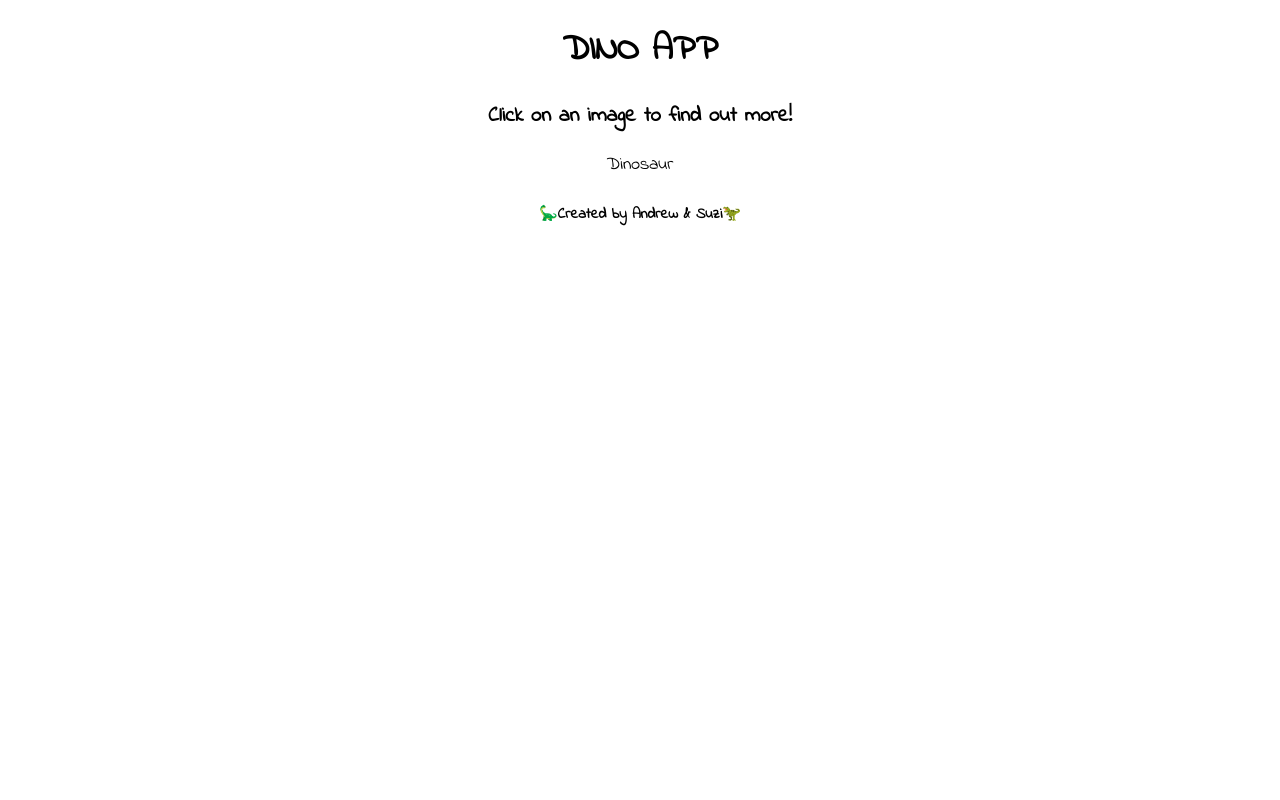
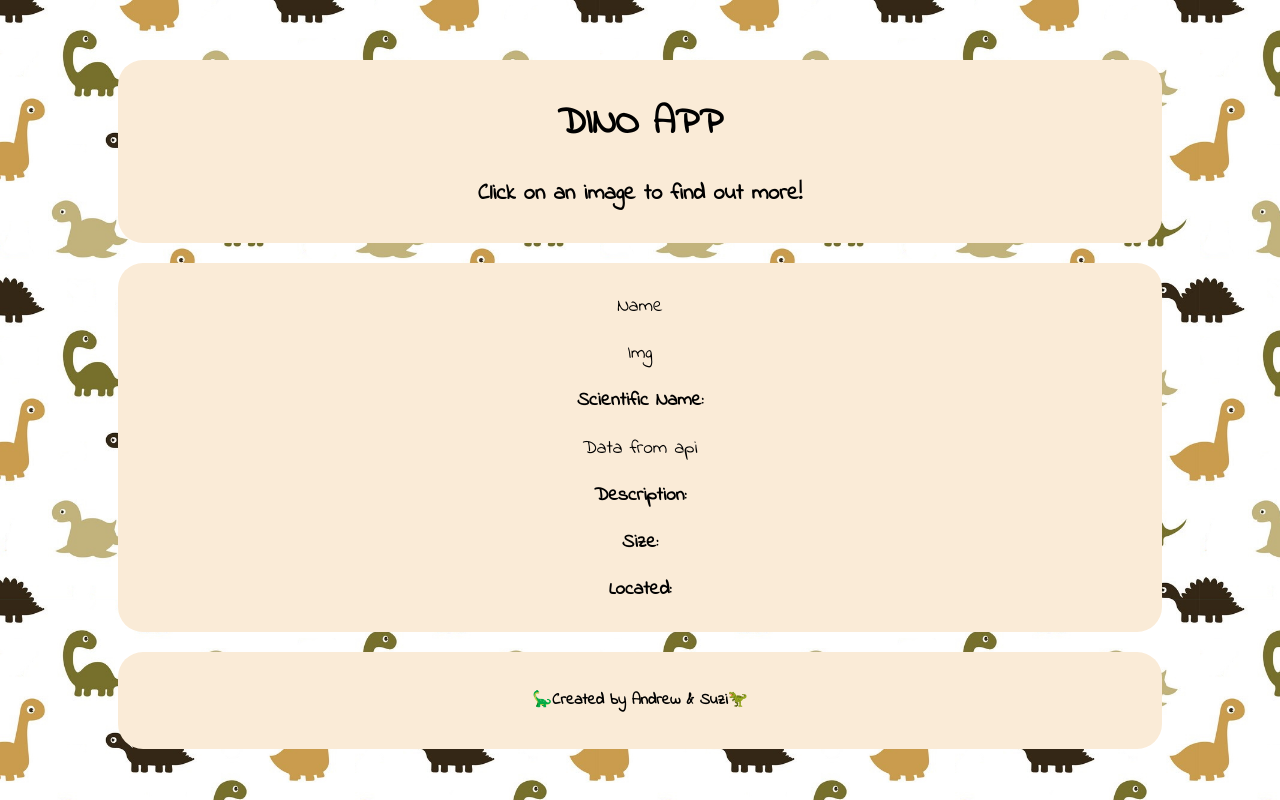
Before and after one commit to Suzi-Clark/bc13_w11d5_hackathon-front-end-andrewandsuzi, a React (Create React App) app in the folder dino-info/: page / in a window 1280 px wide. Built offline with nearby package versions, Linux system fonts and the light colour scheme; no server answers.

Commit message:
bit o css

```diff
--- a/dino-info/src/components/App.css
+++ b/dino-info/src/components/App.css
@@ -1,38 +1,21 @@
 .App {
-  text-align: center;
-}
-
-.App-logo {
-  height: 40vmin;
-  pointer-events: none;
-}
-
-@media (prefers-reduced-motion: no-preference) {
-  .App-logo {
-    animation: App-logo-spin infinite 20s linear;
-  }
-}
-
-.App-header {
-  background-color: #282c34;
-  min-height: 100vh;
+  height: 100%;
+  padding-top: 5vh;
   display: flex;
   flex-direction: column;
   align-items: center;
-  justify-content: center;
-  font-size: calc(10px + 2vmin);
-  color: white;
 }
 
-.App-link {
-  color: #61dafb;
+.container,
+.content {
+  margin-top: 20px;
+  text-align: center;
+  background-color: antiquewhite;
+  padding: 10px;
+  width: 80vw;
+  border-radius: 25px;
 }
 
-@keyframes App-logo-spin {
-  from {
-    transform: rotate(0deg);
-  }
-  to {
-    transform: rotate(360deg);
-  }
+.footer {
+  justify-content: flex-end;
 }
--- a/dino-info/src/components/App.js
+++ b/dino-info/src/components/App.js
@@ -1,9 +1,23 @@
+import React, { useEffect, useState } from 'react';
 import './App.css';
 import Header from './Header/Header';
 import Footer from './Footer/Footer';
 import Dinosaur from './Dinosaur/Dinosaur';
 
+const url = process.env.BACKEND_URL ?? 'http://localhost:3000';
+
 function App() {
+  const [data, setData] = useState('');
+
+  useEffect(() => {
+    async function fetchDinosaurs() {
+      const response = await fetch(`${url}/dinosaurs`);
+      const response2 = await response.json(response);
+      console.log(response2);
+      setData(response2);
+    }
+  }, []);
+
   return (
     <div className='App'>
       <Header />
--- a/dino-info/src/components/Dinosaur/Description/Description.js
+++ b/dino-info/src/components/Dinosaur/Description/Description.js
@@ -1,7 +1,16 @@
 import React from 'react';
+import './description.css';
 
 function Description() {
-  return <div>Description</div>;
+  return (
+    <div>
+      <p className='heading'>Scientific Name:</p>
+      <p>Data from api</p>
+      <p className='heading'>Description:</p>
+      <p className='heading'>Size:</p>
+      <p className='heading'>Located:</p>
+    </div>
+  );
 }
 
 export default Description;
--- /dev/null
+++ b/dino-info/src/components/Dinosaur/Description/description.css
@@ -0,0 +1,3 @@
+.heading {
+  font-weight: bold;
+}
--- a/dino-info/src/components/Dinosaur/Dinosaur.js
+++ b/dino-info/src/components/Dinosaur/Dinosaur.js
@@ -1,7 +1,14 @@
 import React from 'react';
+import Description from './Description/Description';
 
 function Dinosaur() {
-  return <div>Dinosaur</div>;
+  return (
+    <div className='container'>
+      <p>Name</p>
+      <p>Img</p>
+      <Description />
+    </div>
+  );
 }
 
 export default Dinosaur;
--- a/dino-info/src/components/Footer/Footer.js
+++ b/dino-info/src/components/Footer/Footer.js
@@ -2,7 +2,7 @@ import React from 'react';
 
 function Footer() {
   return (
-    <div>
+    <div className='container footer'>
       <h5>🦕Created by Andrew & Suzi🦖</h5>
     </div>
   );
--- a/dino-info/src/components/Header/Header.js
+++ b/dino-info/src/components/Header/Header.js
@@ -2,7 +2,7 @@ import React from 'react';
 
 function Header() {
   return (
-    <div>
+    <div className='container'>
       <h1>DINO APP</h1>
       <h3>Click on an image to find out more!</h3>
     </div>
--- a/dino-info/src/index.css
+++ b/dino-info/src/index.css
@@ -6,9 +6,11 @@ body {
     'Ubuntu', 'Cantarell', 'Fira Sans', 'Droid Sans', 'Helvetica Neue',
     sans-serif; */
   font-family: 'Indie Flower', cursive;
-  font-size: large;
+  font-size: larger;
   -webkit-font-smoothing: antialiased;
   -moz-osx-font-smoothing: grayscale;
+  background-image: url('dino\ pattern.jpg');
+  background-size: 75vh;
 }
 
 code {
```
Also changed, not shown: dino-info/src/data.js (added, +37 -0 lines), dino-info/src/dino pattern.jpg (added), 1 other file (tests, documents, lock files or other folders).
